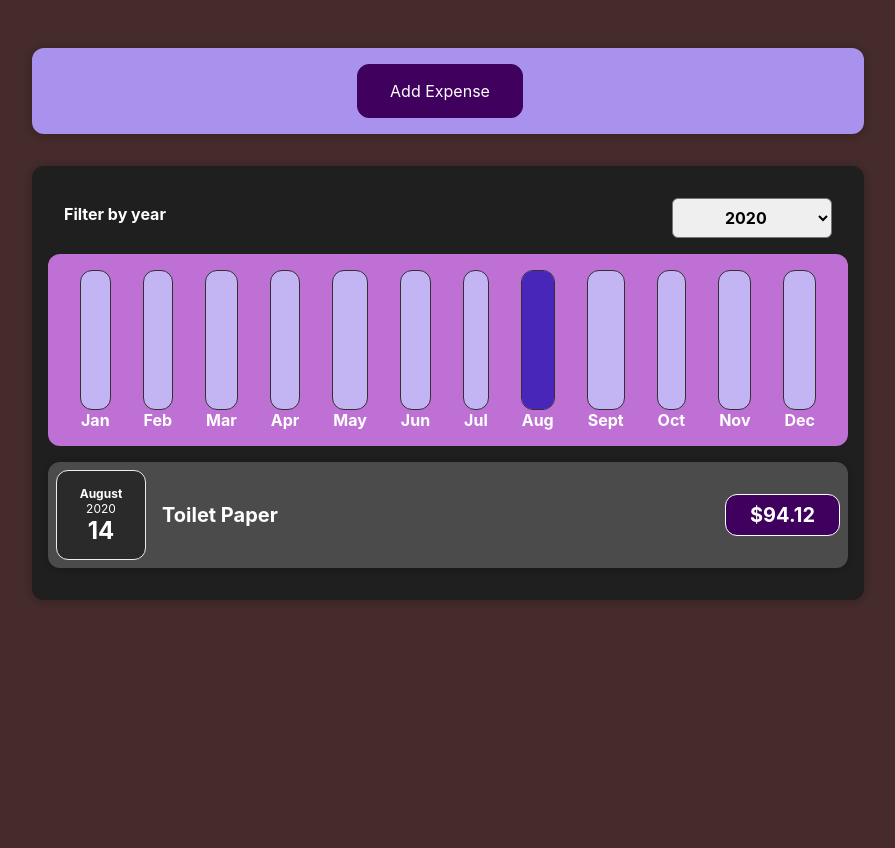
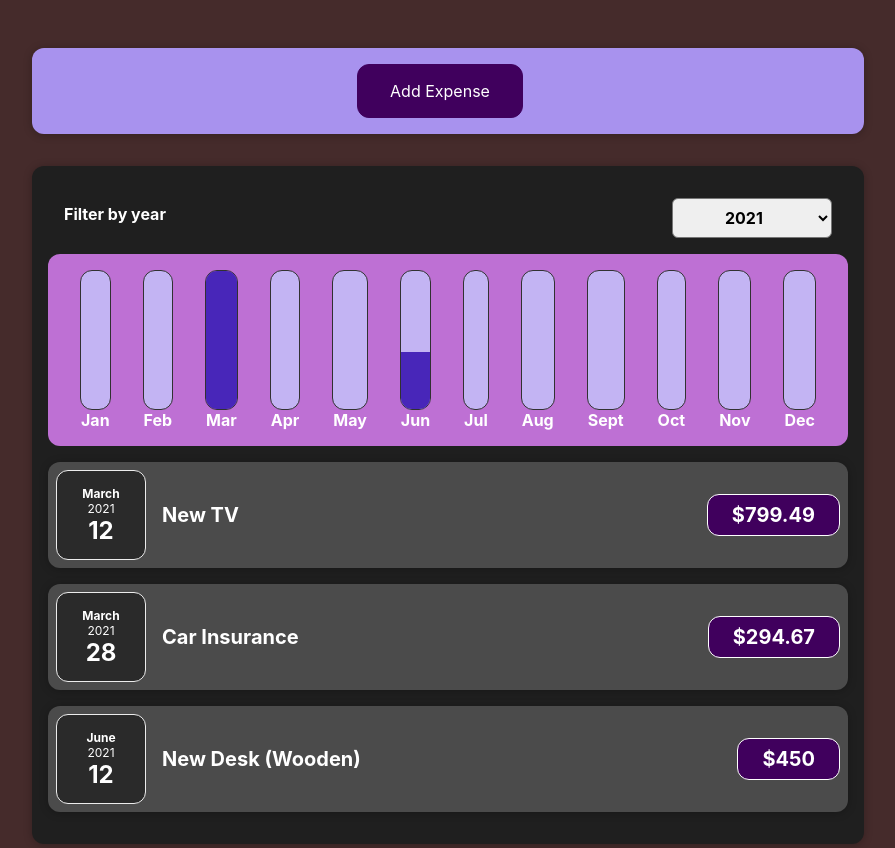
Before and after one commit to Setmaster/react-expensetracker, a React (Create React App) app: page / in a window 1280 px wide. Shown: the whole page, without its empty margins (192-1087 px from the left). Built offline with nearby package versions, Linux system fonts and the light colour scheme.

Commit message:
Now enforcing amount to be a number
By using the unary plus (+) operator

```diff
--- a/src/components/Chart/Chart.js
+++ b/src/components/Chart/Chart.js
@@ -3,7 +3,7 @@ import ChartBar from './ChartBar'
 
 const Chart = (props) => {
     const dataPointValues = props.dataPoints.map(dataPoint => dataPoint.value);
-const totalMaximum = Math.max(...dataPointValues); // Spread operator adds array elements as standalone elements
+    const totalMaximum = Math.max(...dataPointValues); // Spread operator adds array elements as standalone elements
 
     return (
         <div className={"chart"}>
--- a/src/components/Expenses/Expenses.js
+++ b/src/components/Expenses/Expenses.js
@@ -8,7 +8,7 @@ import {useState} from "react";
 const Expenses = (props) => {
     const {items} = props;
 
-    const [filteredYear, setFilteredYear] = useState('2020');
+    const [filteredYear, setFilteredYear] = useState('2021');
 
     const filterChangeHandler = (event) => {
         setFilteredYear(event.target.value);
--- a/src/components/Expenses/ExpensesChart.js
+++ b/src/components/Expenses/ExpensesChart.js
@@ -22,7 +22,7 @@ const ExpensesChart = (props) => {
     }
     return (
         <Chart
-        dataPoints={chartDataPoints}
+            dataPoints={chartDataPoints}
         />
     );
 };
--- a/src/components/NewExpense/ExpenseFilter.js
+++ b/src/components/NewExpense/ExpenseFilter.js
@@ -1,10 +1,6 @@
 import './ExpenseFilter.css';
 
 const ExpensesFilter = (props) => {
-    // const dropdownChangeHandler = (event) => {
-    //     props.onChangeFilter(event.target.value);
-    // };
-
 
     return (
         <div className='expenses-filter'>
--- a/src/components/NewExpense/ExpenseForm.js
+++ b/src/components/NewExpense/ExpenseForm.js
@@ -22,7 +22,7 @@ const ExpenseForm = (props) => {
 
         const expenseData = {
             title: enteredTitle,
-            amount: enteredAmount,
+            amount: +enteredAmount,
             date: new Date(enteredDate),
         }
         props.onSaveExpenseData(expenseData);
```
